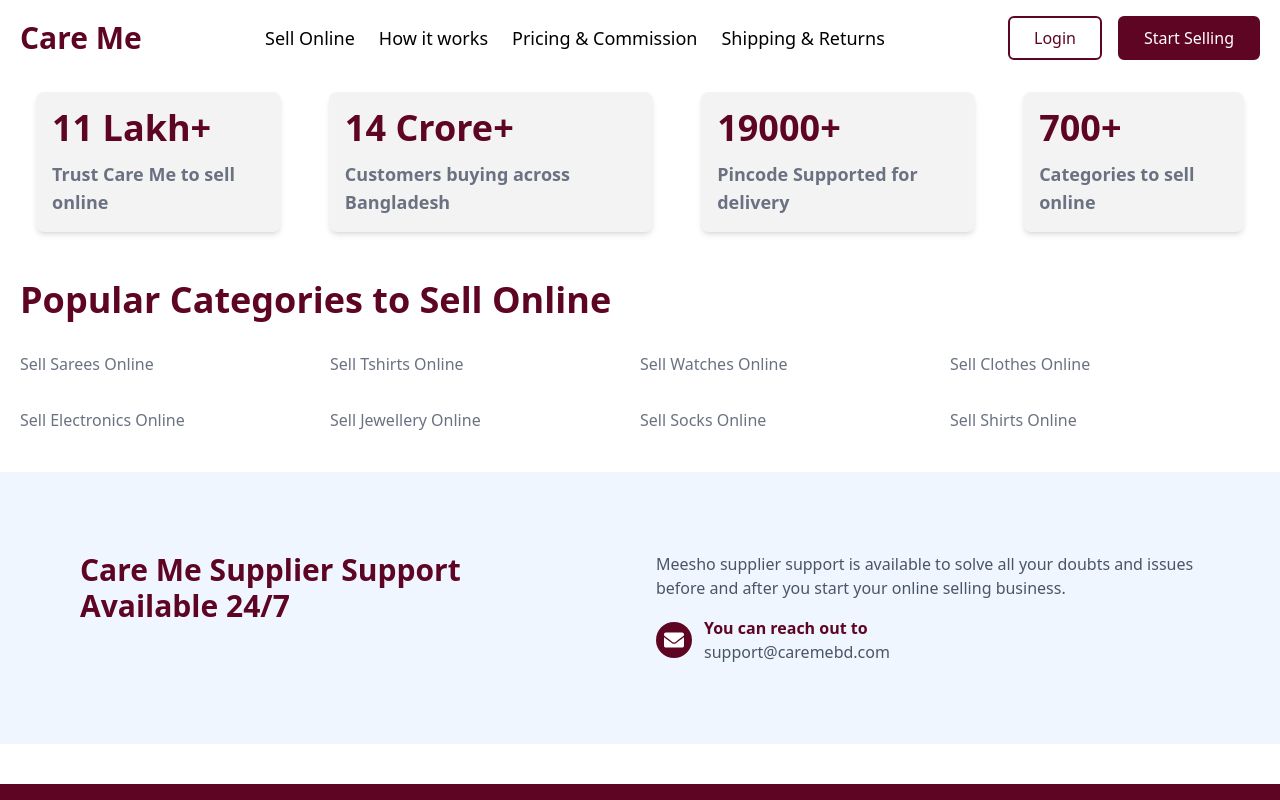
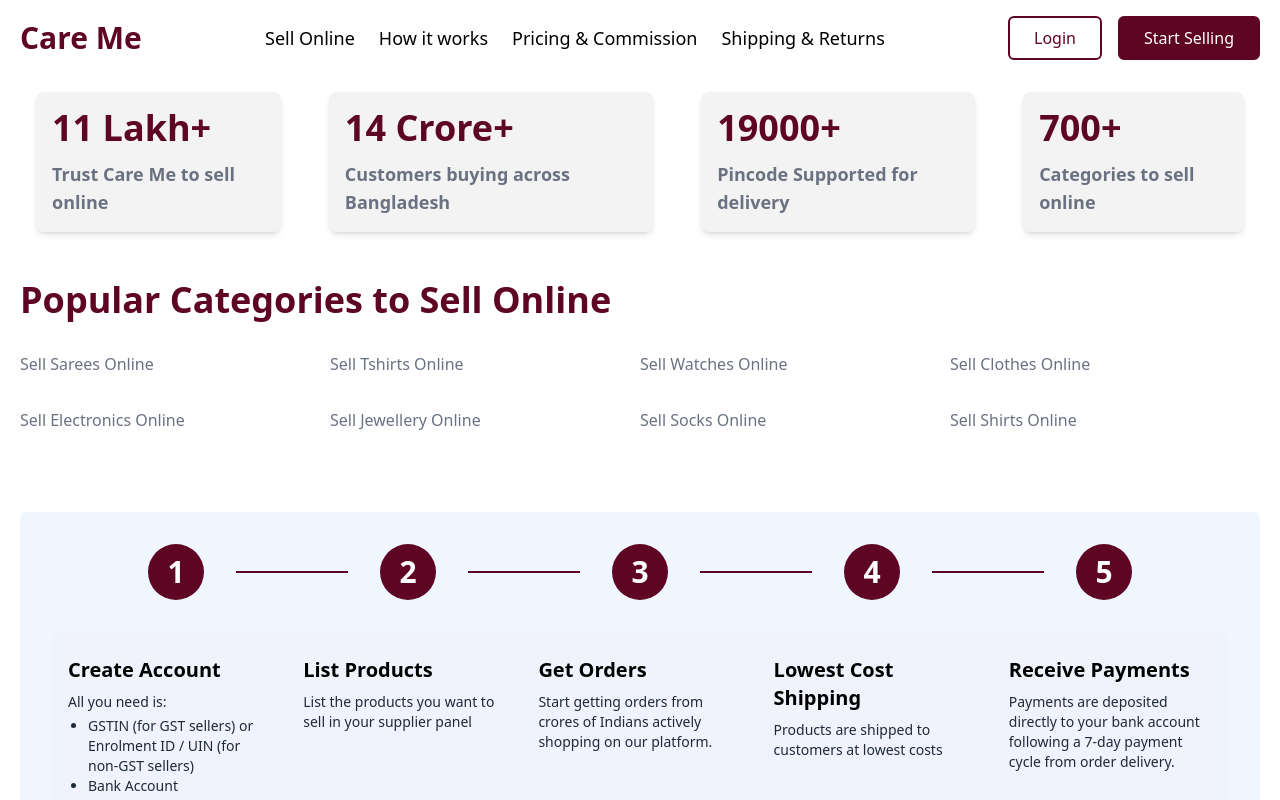
Before and after one commit to aayman01/care-me, a React (Vite) app: page / in a window 1280 px wide. Shown: the top 800 px of the page. Built offline with nearby package versions, Linux system fonts and the light colour scheme.

Commit message:
how it works section complete

```diff
--- a/src/App.jsx
+++ b/src/App.jsx
@@ -1,4 +1,5 @@
 import Footer from "./components/Footer";
+import HowItWorks from "./components/HowItWorks";
 import Navbar from "./components/Navbar"
 import PopularCategories from "./components/PopularCategories"
 import Scores from "./components/Scores"
@@ -13,6 +14,7 @@
         <Navbar />
         <Scores />
         <PopularCategories />
+        <HowItWorks />
       </div>
       <Support/>
       <Footer/>
--- /dev/null
+++ b/src/components/HowItWorks.jsx
@@ -0,0 +1,81 @@
+import React from 'react';
+
+const steps = [
+  {
+    title: "Create Account",
+    description: (
+      <>
+        All you need is:
+        <ul className="list-disc ml-5 mt-1">
+          <li>
+            GSTIN (for GST sellers) or Enrolment ID / UIN (for non-GST sellers)
+          </li>
+          <li>Bank Account</li>
+        </ul>
+      </>
+    ),
+  },
+  {
+    title: "List Products",
+    description: "List the products you want to sell in your supplier panel",
+  },
+  {
+    title: "Get Orders",
+    description:
+      "Start getting orders from crores of Indians actively shopping on our platform.",
+  },
+  {
+    title: "Lowest Cost Shipping",
+    description: "Products are shipped to customers at lowest costs",
+  },
+  {
+    title: "Receive Payments",
+    description:
+      "Payments are deposited directly to your bank account following a 7-day payment cycle from order delivery.",
+  },
+];
+
+const HowItWorks = () => {
+    return (
+      <div className="bg-blue-50 p-4 md:p-8 my-20 rounded-md">
+        {/* Steps with numbers - Hidden on mobile, visible on md and up */}
+        <div className="hidden md:flex items-center justify-center flex-wrap gap-8 mb-8">
+          {[1, 2, 3, 4, 5].map((step, index) => (
+            <React.Fragment key={step}>
+              <div className="flex items-center justify-center w-14 h-14 bg-primary text-white rounded-full font-bold text-3xl">
+                {step}
+              </div>
+              {index < 4 && (
+                <div className="w-28 h-0.5 bg-primary"></div>
+              )}
+            </React.Fragment>
+          ))}
+        </div>
+
+        {/* Steps description */}
+        <div className="bg-[#f0f3fe] rounded-md px-4 py-6">
+          <div className="grid grid-cols-1 md:grid-cols-5 gap-8">
+            {steps.map((step, index) => (
+              <div key={index} className="relative">
+                {/* Mobile step number */}
+                <div className="md:hidden absolute -top-4 left-1/2 transform -translate-x-1/2">
+                  <div className="flex items-center justify-center w-8 h-8 bg-primary text-white rounded-full font-bold text-sm">
+                    {index + 1}
+                  </div>
+                </div>
+                {/* Content */}
+                <div className="text-center pt-6 md:pt-0 md:text-left">
+                  <h3 className="text-xl font-bold mb-2">{step.title}</h3>
+                  <div className="text-sm text-gray-800 mx-auto md:mx-0">
+                    {step.description}
+                  </div>
+                </div>
+              </div>
+            ))}
+          </div>
+        </div>
+      </div>
+    );
+};
+
+export default HowItWorks;
--- /dev/null
+++ b/src/components/WhySupplier.jsx
@@ -0,0 +1,11 @@
+import React from 'react';
+
+const WhySupplier = () => {
+    return (
+        <div>
+
+        </div>
+    );
+};
+
+export default WhySupplier;
```
